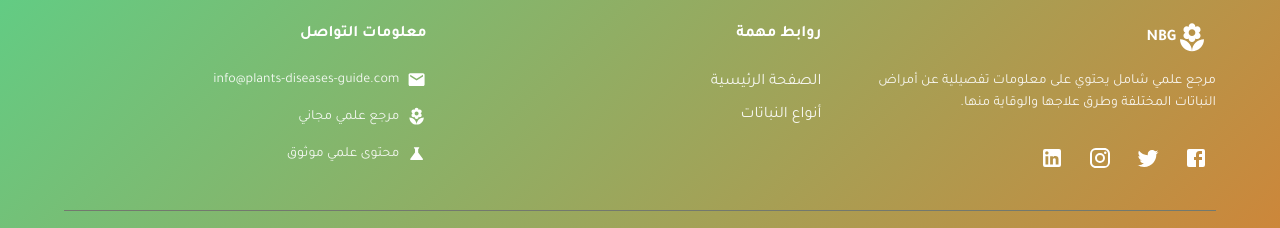
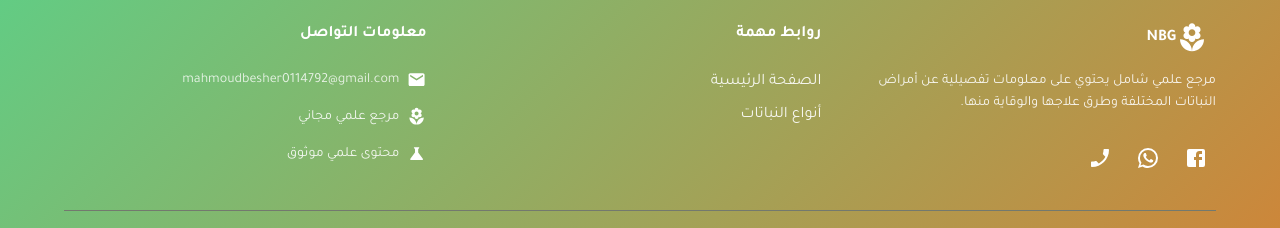
Before and after one commit to ahmniab/planets-diseases, a Next.js app: page /content in a window 1280 px wide. Shown: the part 1096-1324 px from the top of the page. Built offline with nearby package versions, Linux system fonts and the light colour scheme; no server answers; what @mui/material-nextjs would draw is missing.

Commit message:
feat(Footer): refactor social media links and update contact email with new styling

```diff
--- a/components/Footer.tsx
+++ b/components/Footer.tsx
@@ -9,16 +9,31 @@ import {
   Divider,
   useTheme,
   alpha,
+  styled,
 } from '@mui/material';
 import {
   Facebook,
-  Twitter,
-  Instagram,
-  LinkedIn,
+  WhatsApp,
   Email,
   LocalFlorist,
   Science,
+  PhoneEnabled,
 } from '@mui/icons-material';
+
+const SocialIconButton = styled(IconButton)({
+  color: 'white',
+  '&:hover': { backgroundColor: 'rgba(255,255,255,0.1)' }
+});
+
+const SocialIconLink: React.FC<{ href: string, children: React.ReactNode }> = ({ href, children }) => {
+  return (
+    <Link href={href} target="_blank">
+      <SocialIconButton>
+        {children}
+      </SocialIconButton>
+    </Link>
+  );
+};
 
 const Footer: React.FC = () => {
   const theme = useTheme();
@@ -57,18 +72,15 @@ const Footer: React.FC = () => {
               مرجع علمي شامل يحتوي على معلومات تفصيلية عن أمراض النباتات المختلفة وطرق علاجها والوقاية منها.
             </Typography>
             <Box sx={{ display: 'flex', gap: 1 }}>
-              <IconButton sx={{ color: 'white', '&:hover': { backgroundColor: 'rgba(255,255,255,0.1)' } }}>
-                <Facebook />
-              </IconButton>
-              <IconButton sx={{ color: 'white', '&:hover': { backgroundColor: 'rgba(255,255,255,0.1)' } }}>
-                <Twitter />
-              </IconButton>
-              <IconButton sx={{ color: 'white', '&:hover': { backgroundColor: 'rgba(255,255,255,0.1)' } }}>
-                <Instagram />
-              </IconButton>
-              <IconButton sx={{ color: 'white', '&:hover': { backgroundColor: 'rgba(255,255,255,0.1)' } }}>
-                <LinkedIn />
-              </IconButton>
+              <SocialIconLink href="https://www.facebook.com/share/1ECue1sa8H">
+                  <Facebook />
+              </SocialIconLink>
+              <SocialIconLink href="https://wa.me/+201147926205">
+                <WhatsApp />
+              </SocialIconLink>
+              <SocialIconLink href="tel:+201147926205">
+                <PhoneEnabled />
+              </SocialIconLink>
             </Box>
           </Box>
 
@@ -96,7 +108,9 @@ const Footer: React.FC = () => {
               <Box sx={{ display: 'flex', alignItems: 'center', gap: 1 }}>
                 <Email sx={{ fontSize: '1.2rem' }} />
                 <Typography variant="body2" sx={{ opacity: 0.9 }}>
-                  info@plants-diseases-guide.com
+                  <Link href="mailto:mahmoudbesher0114792@gmail.com" color="inherit" sx={{ textDecoration: 'none', opacity: 0.9, '&:hover': { opacity: 1 } }}>
+                    mahmoudbesher0114792@gmail.com
+                  </Link>
                 </Typography>
               </Box>
               <Box sx={{ display: 'flex', alignItems: 'center', gap: 1 }}>
```
